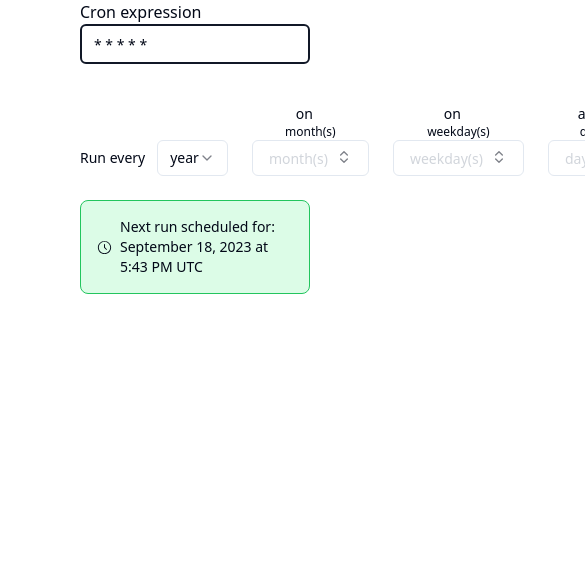
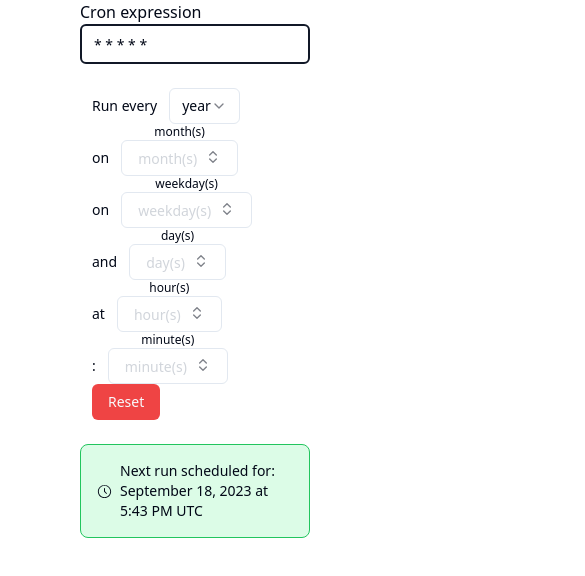
Before and after one commit to nucleuscloud/neocron, a Next.js app: page / in a window 390 px wide. Shown: the top 576 px of the page, 585 px wide, since content can reach past the window. Built offline with nearby package versions, Linux system fonts and the light colour scheme.

Commit message:
basic responsiveness

```diff
--- a/components/ui/Cron/Cron.tsx
+++ b/components/ui/Cron/Cron.tsx
@@ -89,3 +89,5 @@ export default function Cron(): ReactElement {
 //TODO: fix the way that the error gets set
 
 //TODO-stretch: update the selectors when someone manually enters in a cron expression
+
+//TODO: update responsiveness
--- a/components/ui/Cron/ScheduleSelectors.tsx
+++ b/components/ui/Cron/ScheduleSelectors.tsx
@@ -52,10 +52,7 @@ export default function ScheduleSelectors(props: Props): ReactElement {
       }
 
       return (
-        <div
-          key={opt.name}
-          className="flex flex-col lg:flex-row items-center space-x-3"
-        >
+        <div key={opt.name} className="flex flex-row items-center space-x-3">
           <div className="pt-4 text-sm">{opt.prefix}</div>
           <div>
             <Selector
@@ -73,9 +70,9 @@ export default function ScheduleSelectors(props: Props): ReactElement {
   };
 
   return (
-    <div className="flex flex-row w-full items-end space-x-3">
+    <div className="flex flex-col lg:flex-row w-full items-start lg:items-end space-x-3">
       <div className="flex flex-row items-center space-x-3">
-        <div className="whitespace-nowrap text-sm">Run every</div>
+        <div className="whitespace-nowrap text-sm lg:p-0 pl-3">Run every</div>
         <Select onValueChange={(opt: string) => setSelectedSchedule(opt)}>
           <SelectTrigger>
             <SelectValue placeholder={selectedsSchedule} />
```
